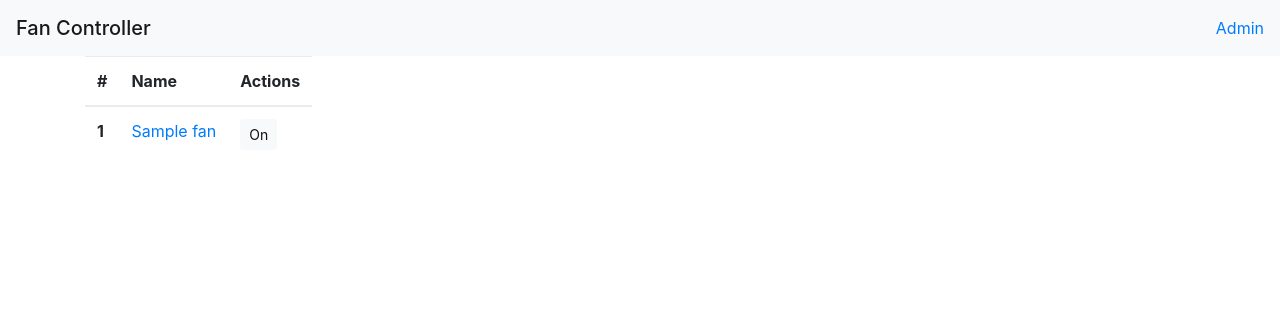
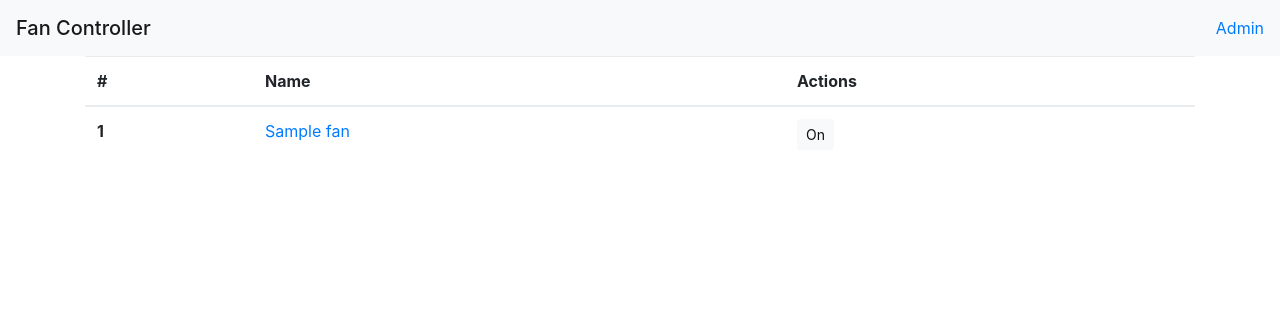
Before and after one commit to zachtib/fanrf-django, a Django app: page / in a window 1280 px wide. Shown: the top 316 px of the page. Run offline with Django 3.2, Linux system fonts and the light colour scheme; tables that the repository leaves empty hold one stand-in row (values such as "Sample post"); some libraries are stand-ins or nearby versions.

Commit message:
frontend

```diff
--- a/fan/templates/fan/fan_list.html
+++ b/fan/templates/fan/fan_list.html
@@ -1,7 +1,7 @@
 {% extends 'base.html' %}
 
 {% block content %}
-    <table class="table table-responsive">
+    <table class="table">
         <thead>
         <tr>
             <th scope="col">#</th>
```
